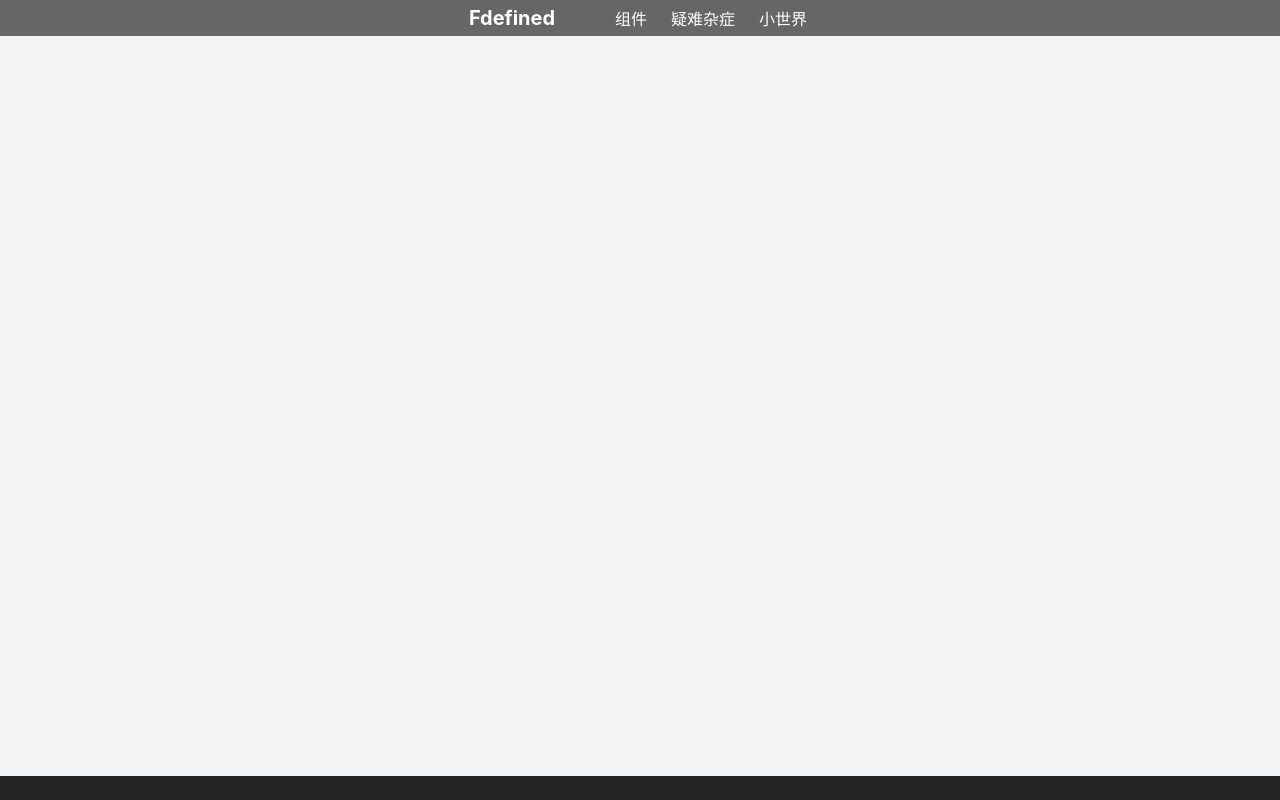
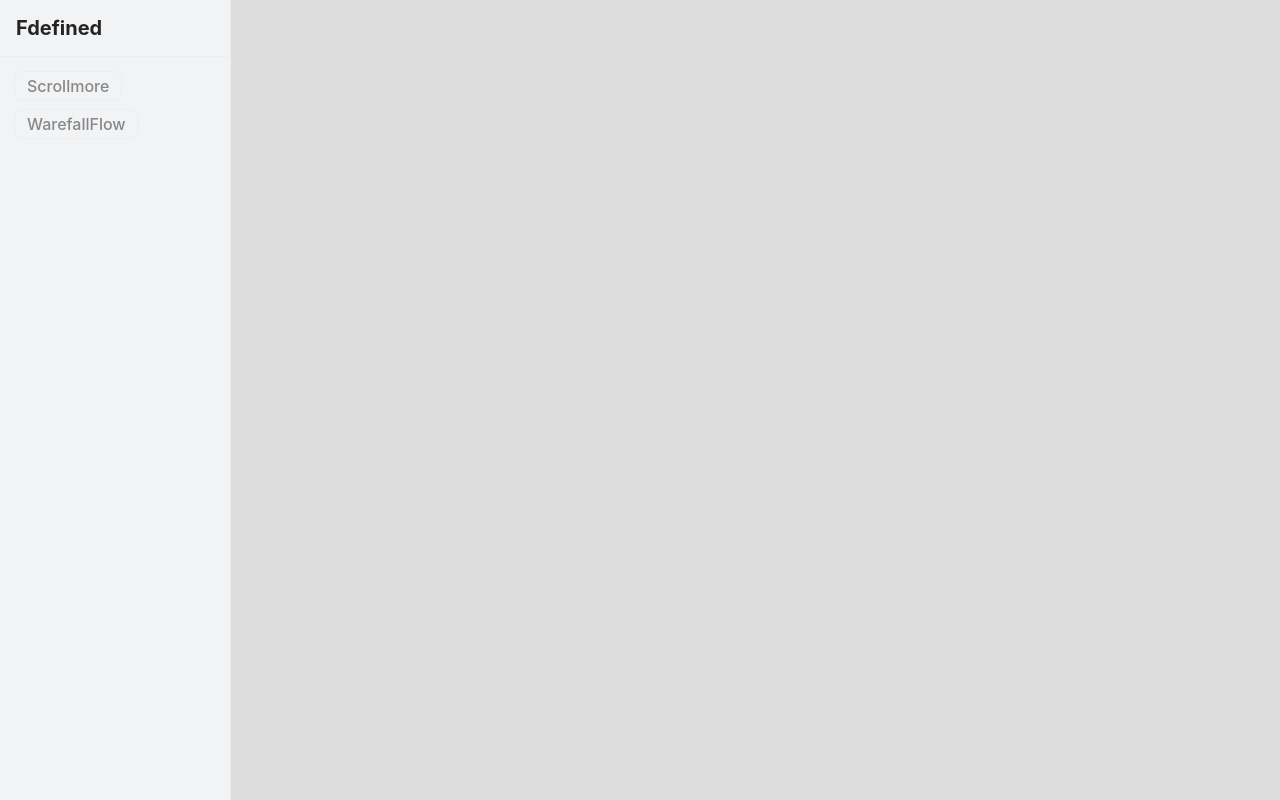
Before and after one commit to FU-design/toy, a Vue app: page /questionplace in a window 1280 px wide. Built offline with nearby package versions, Linux system fonts and the light colour scheme; what @highlightjs/vue-plugin would draw is missing.

Commit message:
更换首页为组件

```diff
--- a/src/layout/pageLayout.vue
+++ b/src/layout/pageLayout.vue
@@ -1,16 +1,18 @@
 <template>
   <div class="page-layout">
-    <header class="page-layout-header">
+    <!-- <header></header> -->
+    <aside>
       <h1 class="web-title">{{ "Fdefined" }}</h1>
       <ul class="web-options">
         <li v-for="m in routerMap" :key="m.name" @click="handleOptions(m)">
           <span class="web-options-text">{{ m.meta.title }}</span>
         </li>
       </ul>
-    </header>
+    </aside>
     <section class="page-layout-content">
       <slot></slot>
     </section>
+    <footer></footer>
   </div>
 </template>
 
@@ -20,10 +22,9 @@ import { useRouter } from "vue-router";
 import type { RouteRecordRaw } from "vue-router";
 const router = useRouter();
 const routerMap = ref(
-  computed(() => router.getRoutes().filter((r) => r.meta.isPage))
+  computed(() => router.getRoutes().filter((r) => r.meta.isSubPage))
 );
 
-console.log("routerMap :>> ", routerMap);
 onMounted(() => {
   // router.hasRoute(path); //# 检查路由是否存在
   // router.getRoutes(); //# 获取所有路由
@@ -41,43 +42,51 @@ const handleOptions = (o: RouteRecordRaw) => {
 <style lang="scss" scoped>
 .page-layout {
   display: flex;
-  flex-direction: column;
-  &-header {
-    width: 100%;
-    height: 2.25rem;
-    color: #fff;
-    display: flex;
-    align-items: center;
-    justify-content: center;
-    background-color: #666;
+  aside {
+    width: 18vw;
+    min-width: 12.5rem;
+    height: 100vh;
+    border-right: 1px solid $border-color;
+    h1 {
+      padding: 1rem;
+      margin: 0;
+      font-size: 1.25rem;
+      border-bottom: 1px solid $border-color;
     }
-  &-content {
-    height: calc(100vh - 3.75rem);
-    overflow: auto;
-  }
-}
-
-.web-title {
-  padding: 0 0.5rem;
-  font-size: 1.25rem;
-}
-
     .web-options {
       list-style: none;
       display: flex;
+      flex-wrap: wrap;
+      margin: 0;
+      padding: 0.625rem 0 0 0.625rem;
       li {
         border-radius: 0.5rem;
         font-weight: 500;
         padding: 0.25rem;
+        margin: 0.25rem;
+        color: $li-text-color;
+        border: 1px solid $border-color;
+
         &:hover {
           cursor: pointer;
-      background-color: #000;
+          color: $hover-text;
+          background-color: $hover-bg;
           transition: all 0.5s;
-      color: #eee;
+          box-shadow: 0 0 1px rgba(0, 0, 0, 0);
         }
       }
       &-text {
         padding: 0 0.5rem;
       }
     }
+  }
+  &-content {
+    height: 100vh;
+    flex: 1;
+    overflow: auto;
+    padding: 0 10vw;
+    box-sizing: border-box;
+    background-color: $content-bg;
+  }
+}
 </style>
--- a/src/router/modules/comp.ts
+++ b/src/router/modules/comp.ts
@@ -3,19 +3,29 @@ import pageView from "@/layout/pageView.vue";
 const comp = {
   path: "/comp",
   name: "Comp",
+  redirect: "/scrollmore",
   component: pageView,
-  redirect: "/compsplace",
   meta: {
     title: "组件",
   },
   children: [
     {
-      path: "/compsplace",
-      name: "compsPlace",
-      component: () => import("@/pages/comp/index.vue"),
+      path: "/scrollmore",
+      name: "Scrollmore",
+      component: () => import("@/pages/comp/component/scrollmore/index.vue"),
       meta: {
-        title: "组件",
-        isPage: true,
+        title: "Scrollmore",
+        isSubPage: true,
+      },
+    },
+    {
+      path: "/warefallFlow",
+      name: "WarefallFlow",
+      component: () =>
+        import("@/pages/comp/component/warefallFlow/warefallFow.vue"),
+      meta: {
+        title: "WarefallFlow",
+        isSubPage: true,
       },
     },
   ],
--- a/src/theme/common/variable.scss
+++ b/src/theme/common/variable.scss
@@ -16,4 +16,7 @@
 }
 
 $border-color: #eee;
-$hover-bg: #f5f5f5;
+$hover-text: #eee;
+$hover-bg: #31363f;
+$li-text-color: #888;
+$content-bg: #ddd;
--- a/src/theme/index.css
+++ b/src/theme/index.css
@@ -28,4 +28,8 @@ body {
   width: 100%;
   margin: 0 auto;
   box-sizing: border-box;
+  position: fixed;
+  top: 0;
+  bottom: 0;
+  left: 0;
 }
```
Also changed, not shown: src/pages/workplace.vue (deleted, +0 -15 lines). Lines whose indentation alone changed are shown as unchanged.
